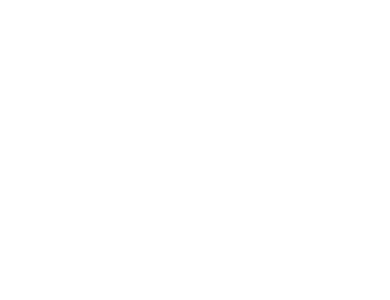
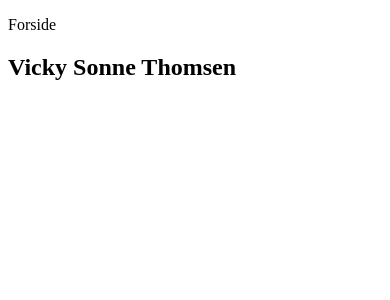
Before and after one commit to VickySonne/Morningtrain-grid-challenge-2023-VST, a React (Create React App) app in the folder reactfolder/: page / in a window 390 px wide. Shown: the top 300 px of the page. Built offline with nearby package versions, Linux system fonts and the light colour scheme.

Commit message:
HeaderNav, NavMenu and NavMobile components created

```diff
--- a/reactfolder/src/App.js
+++ b/reactfolder/src/App.js
@@ -1,7 +1,9 @@
+import HeaderNav from './components/HeaderNav'
+
 function App() {
   return (
     <div className="App">
-
+      <HeaderNav/>
     </div>
   );
 }
--- /dev/null
+++ b/reactfolder/src/components/HeaderNav.js
@@ -0,0 +1,10 @@
+const HeaderNav = () => {
+    return (
+        <header>
+            <p>Forside</p>
+            <h2>Vicky Sonne Thomsen</h2>
+        </header>
+    );
+}
+
+export default HeaderNav;
```
Also changed, not shown: reactfolder/src/components/NavMenu.js (added, +9 -0 lines), reactfolder/src/components/NavMobile.js (added, +9 -0 lines), 1 other file (tests, documents, lock files or other folders).
